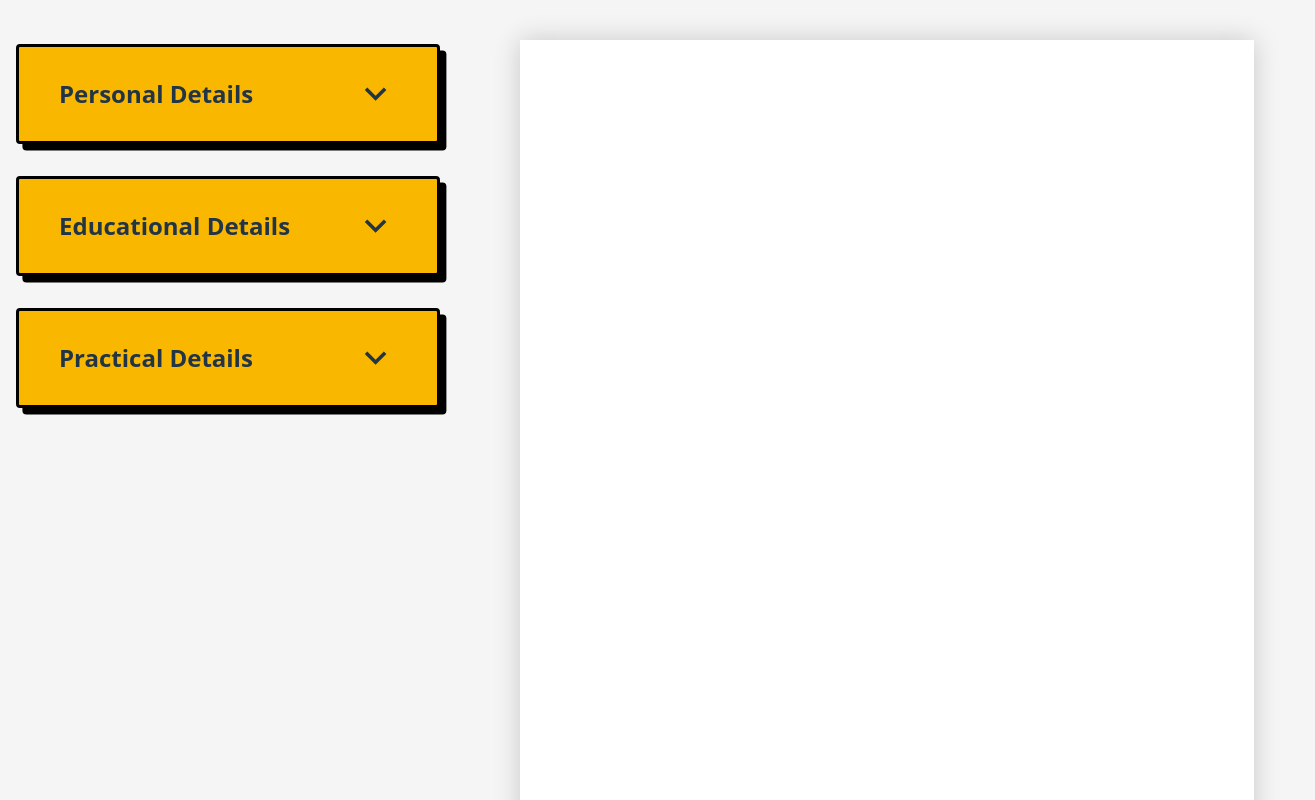
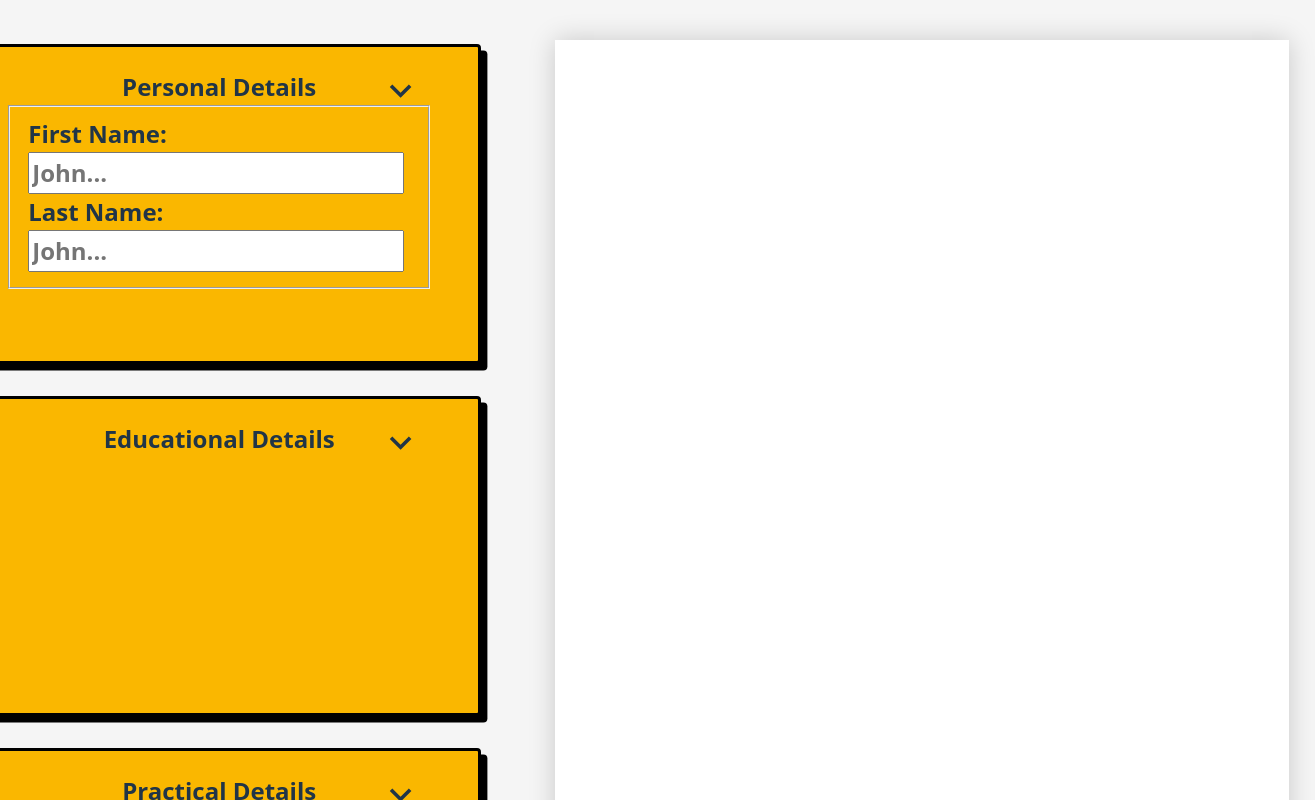
Before and after one commit to LucaDeeken/cvApplication, a React (Vite) app: page / in a window 1280 px wide. Shown: the top 800 px of the page, 1315 px wide, since content can reach past the window. Built offline with nearby package versions, Linux system fonts and the light colour scheme.

Commit message:
feat: starting building process of dynamic inputContainer

```diff
--- a/src/App.css
+++ b/src/App.css
@@ -109,12 +109,14 @@ display: none;
 .curriculumList li {
   position: relative;
   display: flex;
+  flex-direction: column;
   min-width: 100px;
-  width: auto;
+  width: 100%;
   max-width: 500px;
-  height: clamp(100px, 90px, 100px);
+  height: clamp(100px, 380px, 320px);
   margin: 0.5vh 0vh 4vh 2vh;
-  padding-left: 5vh;;
+  padding-top: 2.8vh;
+  padding-left: 3vh;;
   padding-right: 6vh;
   list-style-type: none;
   background-color: var(--color-yellow);
@@ -132,10 +134,19 @@ display: none;
   left: 80%;
 }
 
+.personFormElement section {
+  height: 100%;
+  width: 100%;
+}
 
+.formPersonal {
+  height: 100%;
+}
+.fieldsetPersonal {
+  height: 100%;
+}
 
-
-@media (max-width: 1000px) {
+@media (max-width: 1070px) {
   #root {
     width: 100%;
     height: 100%;
--- a/src/components/Sidebar.jsx
+++ b/src/components/Sidebar.jsx
@@ -13,7 +13,7 @@ function Sidebar() {
             <li>
             Personal Details
             <Icon path={mdiChevronDown} size={1.8} className="arrowDown" />
-            <div class="hidden">
+            <div class="  personFormElement">
             <PersonalInput />
             </div>
             </li>
--- a/src/components/sections/PersonalInput.jsx
+++ b/src/components/sections/PersonalInput.jsx
@@ -5,8 +5,10 @@ function PersonalInput() {
         <>
         <section>
             <form className="formPersonal">
-                <fieldset>
-                    <label htmlFor="nameInput"></label>
+                <fieldset className="fieldsetPersonal">
+                    <label htmlFor="nameInput">First Name: </label>
+                    <input type="text" id="nameInput" placeholder="John..." />
+                    <label htmlFor="nameInput">Last Name: </label>
                     <input type="text" id="nameInput" placeholder="John..." />
                 </fieldset>
             </form>
```
